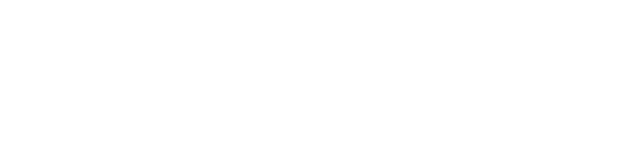
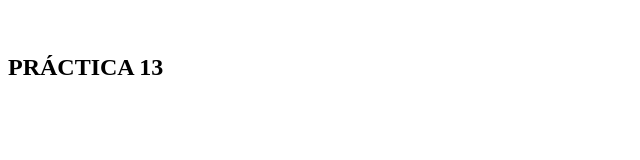
Before and after one commit to gboned/Practica13, a plain HTML site: page index.html in a window 1280 px wide. Shown: the whole page, without its empty margins (0-640 px from the left). Drawn offline with Linux system fonts and the light colour scheme.

Commit message:
Añadir cabecera a la página

```diff
--- a/index.html
+++ b/index.html
@@ -69,11 +69,8 @@
 			-->
 
 					<section>
-						<!--
-						 *
-						 * Bloque SECTION
-						 *
-						-->
+						<!-- Añado cabecera a la página -->
+						<h1>PRÁCTICA 13</h1>
 					</section>
 
 					<article>
```
